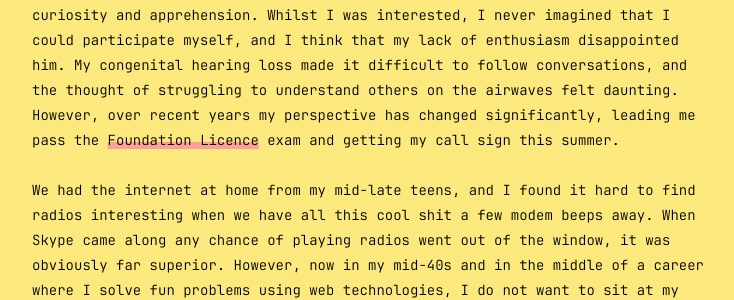
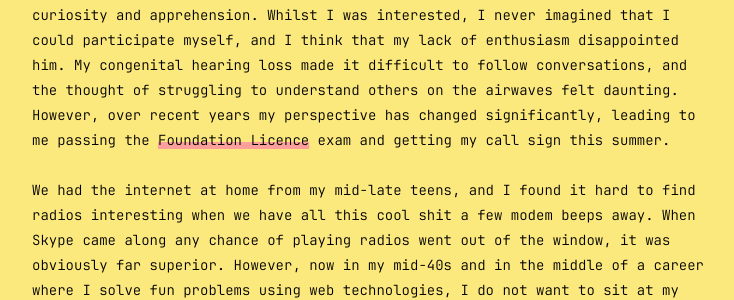
Before and after one commit to olorton/olorton.github.io, a Jekyll site: the page built from _posts/2024-09-25-becoming-a-radio-amateur.md, in a window 1280 px wide. Shown: the part 322-622 px from the top of the page, without its empty margins (272-1006 px from the left). Built offline with Jekyll 4.4.1, drawn with Linux system fonts in a browser that asks for light colours; some of the changed text lies outside the part shown.

Commit message:
Wordz is hard

```diff
--- a/_posts/2024-09-25-becoming-a-radio-amateur.md
+++ b/_posts/2024-09-25-becoming-a-radio-amateur.md
@@ -5,7 +5,7 @@ title: 'Becoming a radio amateur'
 date: '2024-09-24 17:00:00 +0100'
 ---
 
-Growing up, I watched my Dad's enthusiasm for Amateur Radio with a mixture of curiosity and apprehension. Whilst I was interested, I never imagined that I could participate myself, and I think that my lack of enthusiasm disappointed him. My congenital hearing loss made it difficult to follow conversations, and the thought of struggling to understand others on the airwaves felt daunting. However, over recent years my perspective has changed significantly, leading me pass the [Foundation Licence](https://rsgb.org/main/clubs-training/for-students/foundation/) exam and getting my call sign this summer.
+Growing up, I watched my Dad's enthusiasm for Amateur Radio with a mixture of curiosity and apprehension. Whilst I was interested, I never imagined that I could participate myself, and I think that my lack of enthusiasm disappointed him. My congenital hearing loss made it difficult to follow conversations, and the thought of struggling to understand others on the airwaves felt daunting. However, over recent years my perspective has changed significantly, leading to me passing the [Foundation Licence](https://rsgb.org/main/clubs-training/for-students/foundation/) exam and getting my call sign this summer.
 
 We had the internet at home from my mid-late teens, and I found it hard to find radios interesting when we have all this cool shit a few modem beeps away. When Skype came along any chance of playing radios went out of the window, it was obviously far superior. However, now in my mid-40s and in the middle of a career where I solve fun problems using web technologies, I do not want to sit at my desk and play with the same things when I am trying to relax at then end of the day. I also remember a time before we had the internet in our homes, let alone our pockets, and I would love to roll the clock back, but this is a topic for another day. So at this stage in life playing around with older technology actually sounds quite fun. I finally understand the appeal challenging myself to make contacts with people over long distances, preferably using gear that I have built myself.
 
```
